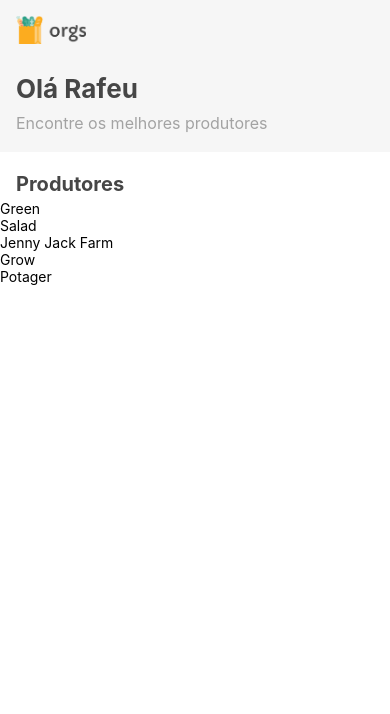
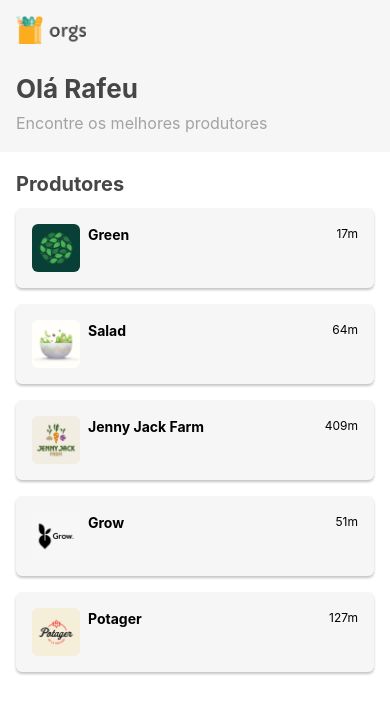
Before and after one commit to RaffeuL/Orgs-Hooks, a React Native app: screen / in a window 390 px wide. Shown: the top 714 px of the page. Built offline with nearby package versions, Linux system fonts and the light colour scheme.

Commit message:
Estilizar a lista

```diff
--- /dev/null
+++ b/src/telas/Home/componentes/Produtor.js
@@ -0,0 +1,59 @@
+import React from "react";
+import { Text, View, Image, StyleSheet } from "react-native";
+
+export default function Produtor({ nome, imagem, distancia, estrelas }) {
+    return <View style={estilos.cartao}>
+        <Image source={imagem} accessibilityLabel={nome} style={estilos.imagem}/>
+        <View style={estilos.informacoes}>
+            <Text style={estilos.nome}>{ nome }</Text>
+            <Text style={estilos.distancia}>{ distancia }</Text>
+        </View>
+
+    </View>
+}
+
+const estilos = StyleSheet.create({
+    cartao: {
+        backgroundColor: '#F6F6F6',
+        marginVertical: 8,
+        marginHorizontal: 16,
+        borderRadius: 6,
+        flexDirection: 'row',
+
+        //Android
+        elevation: 4,
+
+        //iOS
+        shadowColor: '#000',
+        shadowOffset: {
+            width: 0,
+            height: 2,
+        },
+        shadowOpacity: 0.23,
+        shadowRadius: 2.62,
+    },
+    imagem: {
+        width: 48,
+        height: 48,
+        borderRadius: 6,
+        marginVertical: 16,
+        marginLeft: 16,
+    },
+    informacoes: {
+        flex: 1,
+        flexDirection: 'row',
+        justifyContent: 'space-between',
+        marginLeft: 8,
+        marginVertical: 16,
+        marginRight: 16,
+    },
+    nome: {
+        fontSize: 14,
+        lineHeight: 22,
+        fontWeight: 'bold',
+    },
+    distancia: {
+        fontSize: 12,
+        lineHeight: 19,
+    }
+})
--- a/src/telas/Home/componentes/Produtores.js
+++ b/src/telas/Home/componentes/Produtores.js
@@ -1,6 +1,7 @@
 import React, { useEffect, useState } from "react";
 import { Text, StyleSheet, FlatList } from "react-native";
 
+import Produtor from "./Produtor";
 import { carregaProdutores } from "../../../servicos/carregaDados";
 
 export default function Produtores({ topo: Topo }) {
@@ -22,7 +23,7 @@
 
     return <FlatList
         data={lista}
-        renderItem={({item: { nome }}) => <Text>{ nome }</Text>}
+        renderItem={({item}) => <Produtor {...item}/>}
         keyExtractor={({ nome }) => nome}
         ListHeaderComponent={TopoLista}
     />
```
